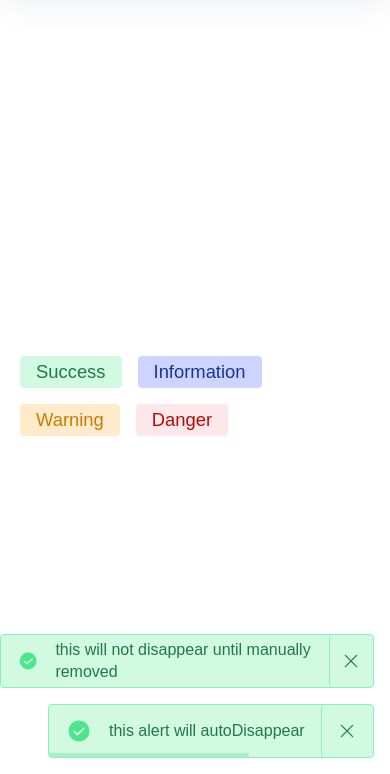
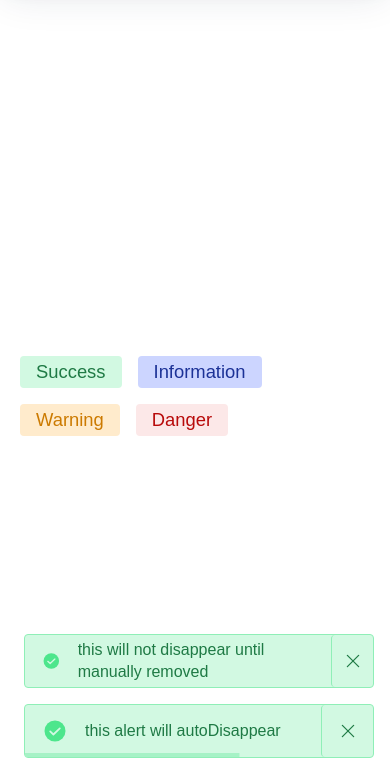
Before and after one commit to Vikram-Hegde/alerts-n-toasts, a website built with Parcel: page index.html in a window 390 px wide. Both pictures are taken after a click on the element "Success". Shown: the part 70-844 px from the top of the page. Built offline with nearby package versions, Linux system fonts and the light colour scheme.

Commit message:
Fix alert width on smaller screens

```diff
--- a/styles/_alerts.scss
+++ b/styles/_alerts.scss
@@ -46,9 +46,9 @@
 		transform: scaleX(0);
 	}
 
-	@media(max-width: 360px) {
- 	 	width: auto;
-		left: var(--gap);
-		right: var(--gap);
+	@media(max-width: 420px) {
+ 	 	width: calc(100% - 1.5rem);
+		// left: var(--gap);
+		// right: var(--gap);
 	}
 }
```
